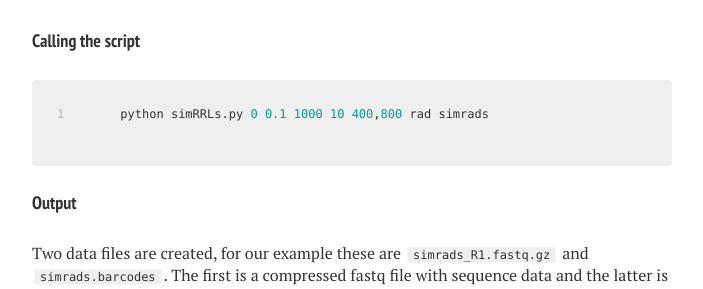
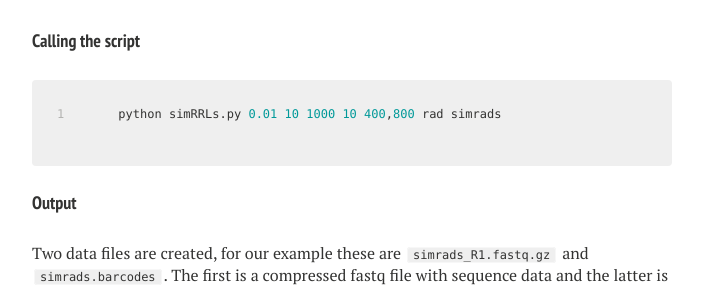
Before and after one commit to dereneaton/dereneaton.github.io, a Jekyll site: the page built from _posts/2014-04-18-simulating-radseq-data-on-a-fixed-tree.md, in a window 1280 px wide and 900 px high, scrolled down 2257 px. Shown: the part 153-442 px from the top of the window, without its empty margins (288-991 px from the left). Built offline with Jekyll 4.4.1, drawn with Linux system fonts in a browser that asks for light colours; nearby versions of some CDN libraries.

Commit message:
new args to simRRL.py 1.02

```diff
--- a/_posts/2014-04-18-simulating-radseq-data-on-a-fixed-tree.md
+++ b/_posts/2014-04-18-simulating-radseq-data-on-a-fixed-tree.md
@@ -85,7 +85,7 @@ probability (assuming cut sites occur with equal frequency) of locus dropout. Th
 
 #### Calling the script
 {% highlight python linenos %}
-python simRRLs.py 0 0.1 1000 10 400,800 rad simrads
+python simRRLs.py 0.01 10 1000 10 400,800 rad simrads
 {% endhighlight %}
 
 #### Output
```
